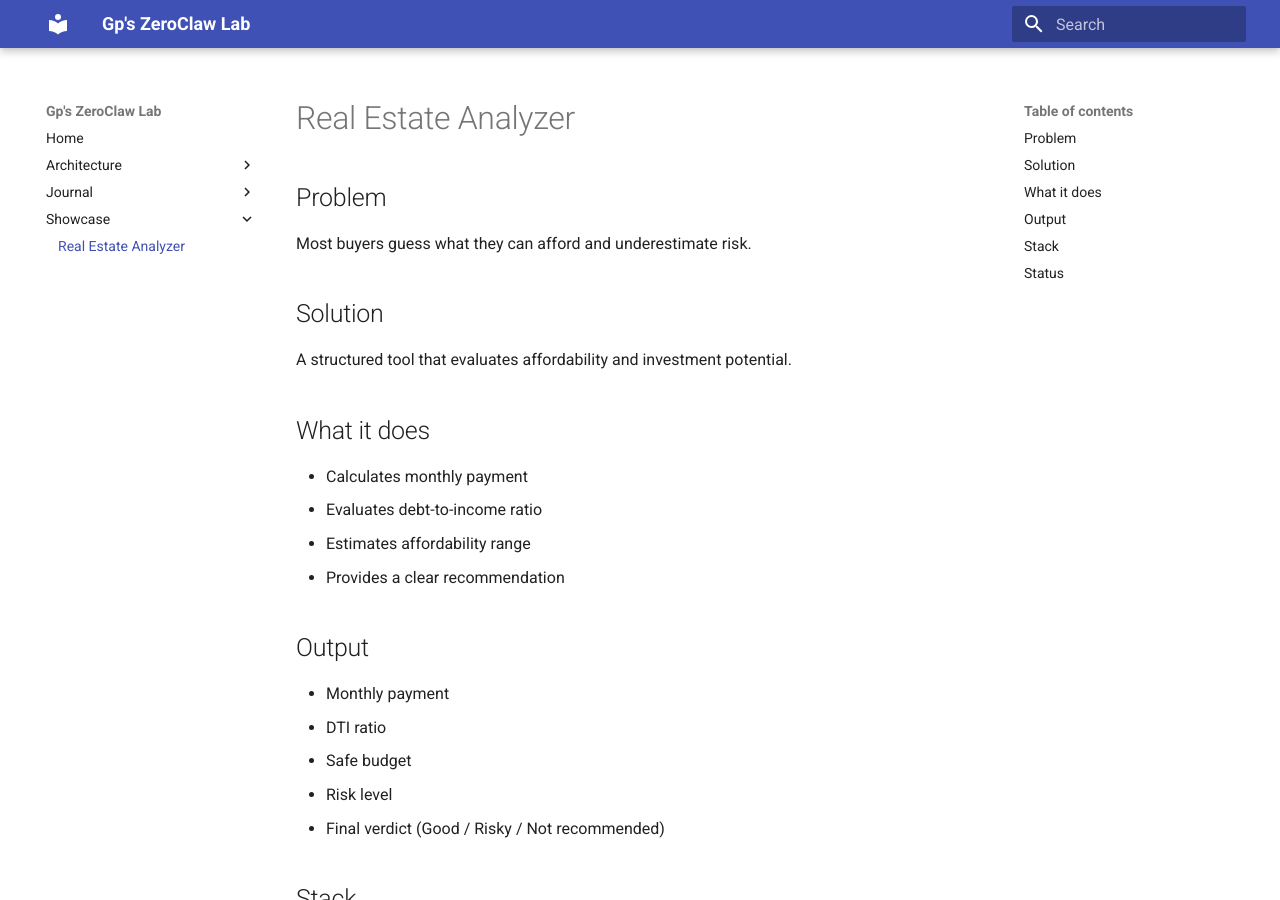
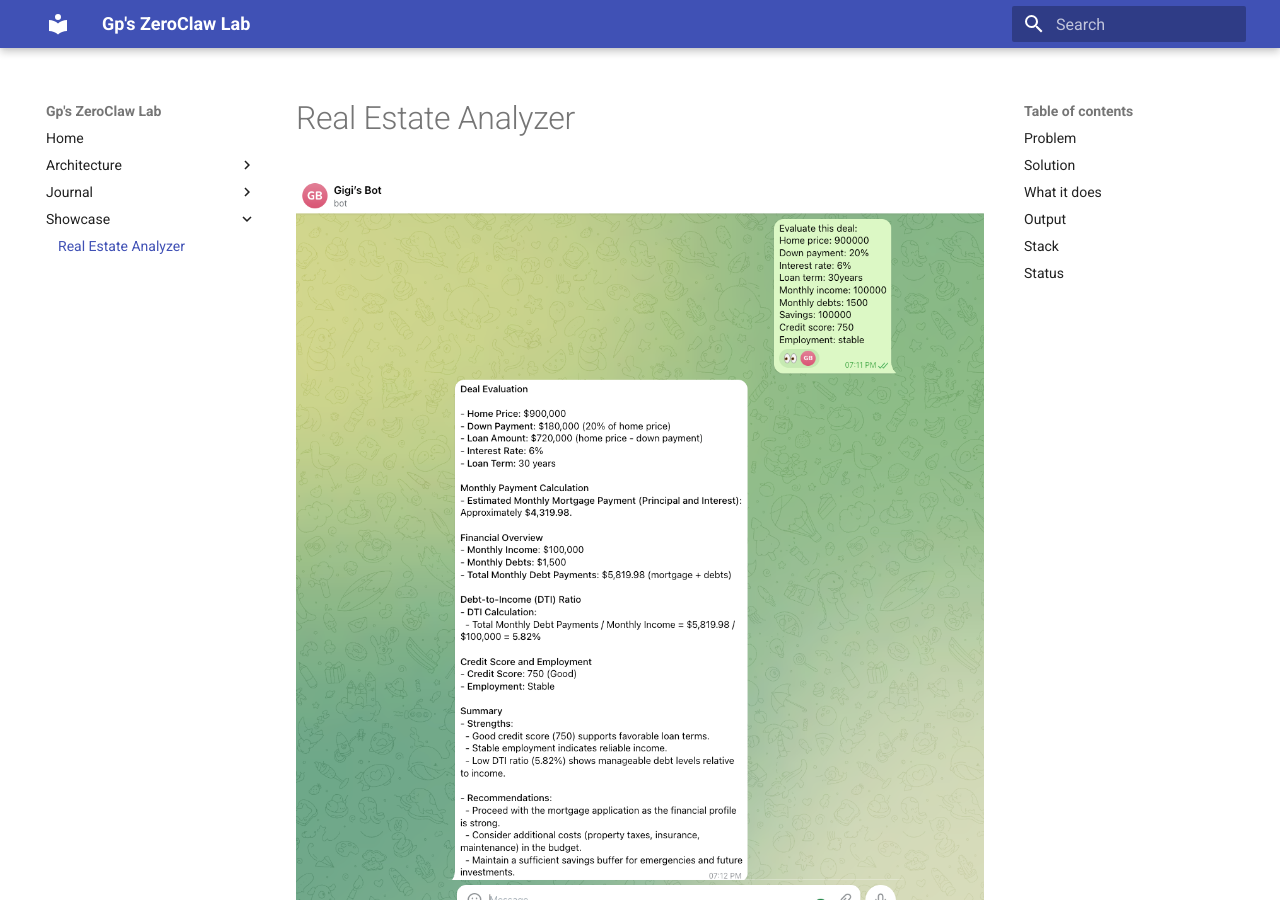
Before and after one commit to GIJIRPOX26/my-zeroclaw-agents, an MkDocs documentation site: the page built from docs/04-Showcase/real-estate-tool.md, in a window 1280 px wide and 900 px high. Built offline with MkDocs 1.6.1 and Material for MkDocs 9.7.7, drawn with Linux system fonts in a browser that asks for light colours.

Commit message:
Update real-estate-tool.md

```diff
--- a/docs/04-Showcase/real-estate-tool.md
+++ b/docs/04-Showcase/real-estate-tool.md
@@ -1,5 +1,5 @@
 # Real Estate Analyzer
-
+![Real Estate UI](images/F2D538B4-ED7B-4DCE-BF14-5400C075A5A1.png)
 ## Problem
 Most buyers guess what they can afford and underestimate risk.
 
```
